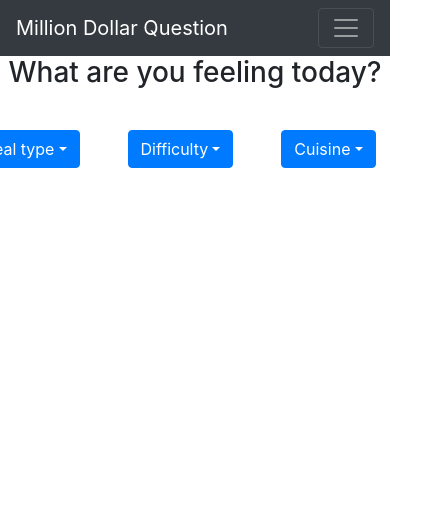
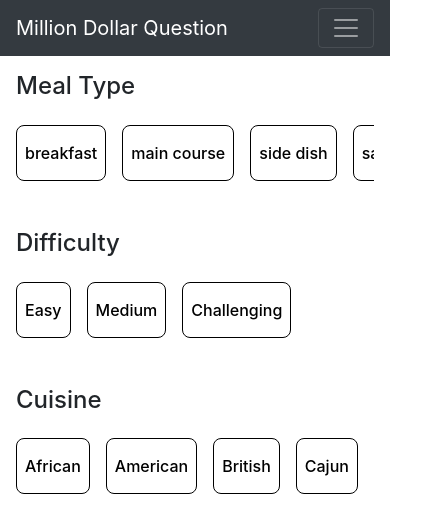
Before and after one commit to whatthestone/milliondollarquestion, a React (Create React App) app in the folder my-app/: page /main/qn in a window 390 px wide. Shown: the top 532 px of the page, 424 px wide, since content can reach past the window. Built offline with nearby package versions, Linux system fonts and the light colour scheme.

Commit message:
Mobile friendly question screen

```diff
--- a/my-app/src/components/MDQuestion.jsx
+++ b/my-app/src/components/MDQuestion.jsx
@@ -1,6 +1,7 @@
 import React, { useState, useEffect } from "react";
 import styled from "styled-components";
 import MyDropdownButton from "./MyDropdownButton";
+import QuestionItems from "./QuestionItems";
 
 const StyledContainer = styled.div`
   display: flex;
@@ -43,19 +44,19 @@ const MDQuestion = ({ setPreference }) => {
   }, [mealType, difficulty, cuisine, setPreference]);
 
   const mealTypes = [
+    "breakfast",
     "main course",
     "side dish",
+    "salad",
+    "soup",
+    "fingerfood",
+    "snack",
     "dessert",
     "appetizer",
-    "salad",
     "bread",
-    "breakfast",
-    "soup",
     "beverage",
     "sauce",
     "marinade",
-    "fingerfood",
-    "snack",
     "drink",
   ];
 
@@ -91,30 +92,50 @@ const MDQuestion = ({ setPreference }) => {
   ];
 
   return (
-    <StyledContainer>
-      <h3>What are you feeling today?</h3>
-      <StyledQnContainer>
-        <MyDropdownButton
-          title="Meal type"
+    <div style={{ padding: "1rem" }}>
+      <QuestionItems
         optionList={mealTypes}
+        title={"Meal Type"}
         setOption={setMealType}
         option={mealType}
       />
-
-        <MyDropdownButton
-          title="Difficulty"
+      <QuestionItems
         optionList={diffTypes}
+        title={"Difficulty"}
         setOption={setDifficulty}
         option={difficulty}
       />
-        <MyDropdownButton
-          title="Cuisine"
+      <QuestionItems
         optionList={cuisineTypes}
+        title={"Cuisine"}
         setOption={setCuisine}
         option={cuisine}
       />
-      </StyledQnContainer>
-    </StyledContainer>
+    </div>
+    // <StyledContainer>
+    //   <h3 style={{ textAlign: "center" }}>What shall we make today?</h3>
+    //   <StyledQnContainer>
+    //     <MyDropdownButton
+    //       title="Meal type"
+    //       optionList={mealTypes}
+    //       setOption={setMealType}
+    //       option={mealType}
+    //     />
+
+    //     <MyDropdownButton
+    //       title="Difficulty"
+    //       optionList={diffTypes}
+    //       setOption={setDifficulty}
+    //       option={difficulty}
+    //     />
+    //     <MyDropdownButton
+    //       title="Cuisine"
+    //       optionList={cuisineTypes}
+    //       setOption={setCuisine}
+    //       option={cuisine}
+    //     />
+    //   </StyledQnContainer>
+    // </StyledContainer>
   );
 };
 
--- /dev/null
+++ b/my-app/src/components/QuestionItems.js
@@ -0,0 +1,58 @@
+import React from "react";
+import styled from "styled-components";
+
+const StyledOptionBox = styled.div`
+  height: 3.5rem;
+  display: flex;
+  align-items: center;
+  justify-content: center;
+  margin-right: 1rem;
+  margin-top: 1rem;
+  border: 1px solid
+    ${({ type, option }) => (type === option ? "green" : "black")};
+  border-radius: 0.5rem;
+  padding: 0.5rem;
+  cursor: pointer;
+  transition: transform 0.3s;
+
+  &:hover {
+    transform: translateY(-10px);
+  }
+`;
+
+export default function QuestionItems({
+  optionList,
+  title,
+  setOption,
+  option,
+}) {
+  return (
+    <div style={{ marginBottom: "3rem" }}>
+      <h4 style={{ textAlign: "left" }}>{title}</h4>
+      <div
+        style={{
+          display: "flex",
+          whiteSpace: "nowrap",
+          overflow: "auto",
+        }}
+      >
+        {optionList.map((type) => (
+          <StyledOptionBox
+            type={type}
+            option={option}
+            onClick={() => setOption(type)}
+          >
+            <a
+              style={{
+                color: type === option ? "green" : "black",
+                fontWeight: "500",
+              }}
+            >
+              {type}
+            </a>
+          </StyledOptionBox>
+        ))}
+      </div>
+    </div>
+  );
+}
--- a/my-app/src/pages/Main.jsx
+++ b/my-app/src/pages/Main.jsx
@@ -52,7 +52,6 @@ const Main = ({ url }) => {
           newData = json.results || fakeResults.results;
 
           if (newData?.length > 0) {
-            // console.log(newData);
             //set state of data
             setData(newData);
             localStorage.setItem("allRecipes", JSON.stringify(newData));
```
Lines whose indentation alone changed are shown as unchanged.
